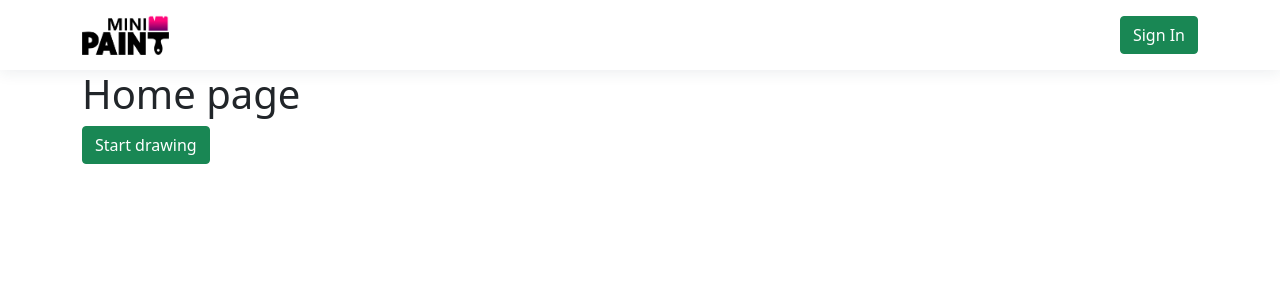
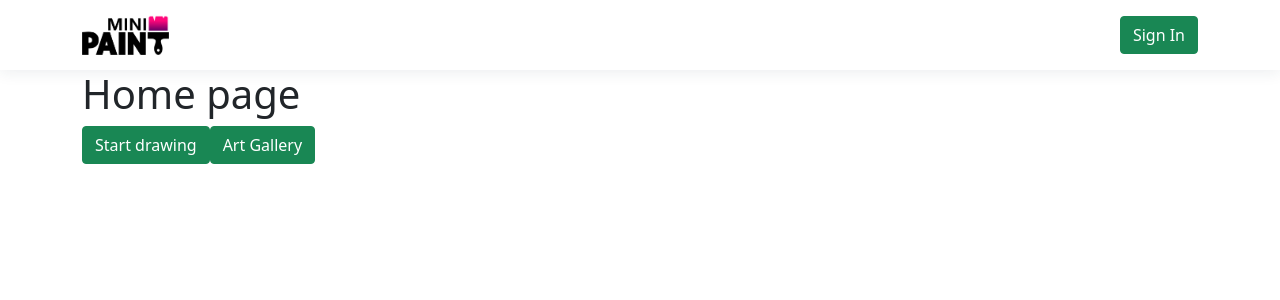
Before and after one commit to stikler51/mini-paint, a React (Create React App) app: page / in a window 1280 px wide. Shown: the top 300 px of the page. Built offline with nearby package versions, Linux system fonts and the light colour scheme; no server answers.

Commit message:
add gallery route

```diff
--- a/src/App.js
+++ b/src/App.js
@@ -14,6 +14,7 @@ import { EditorRoute } from './pages/editor';
 import store from './store/store';
 import LoadingIndicator from './components/layout/loader/loader';
 import Modal from './components/layout/modal/modal';
+import Gallery from './pages/gallery';
 
 function App() {
   return (
@@ -28,6 +29,9 @@ function App() {
               <UserRoute path="/user" />
               <EditorRoute path="/editor/:artId" />
               <EditorRoute path="/editor" />
+              <Route path="/gallery">
+                <Gallery />
+              </Route>
               <Route exact path="/">
                 <Home />
               </Route>
--- /dev/null
+++ b/src/pages/gallery.js
@@ -0,0 +1,11 @@
+import React from 'react';
+// import { Link } from 'react-router-dom';
+
+const Gallery = () => (
+  <>
+    <h1>Gallery page</h1>
+  </>
+
+);
+
+export default Gallery;
--- a/src/pages/home.js
+++ b/src/pages/home.js
@@ -5,6 +5,7 @@ const Home = () => (
   <>
     <h1>Home page</h1>
     <Link className="btn btn-success" to="/editor">Start drawing</Link>
+    <Link className="btn btn-success" to="/gallery">Art Gallery</Link>
   </>
 
 );
```
